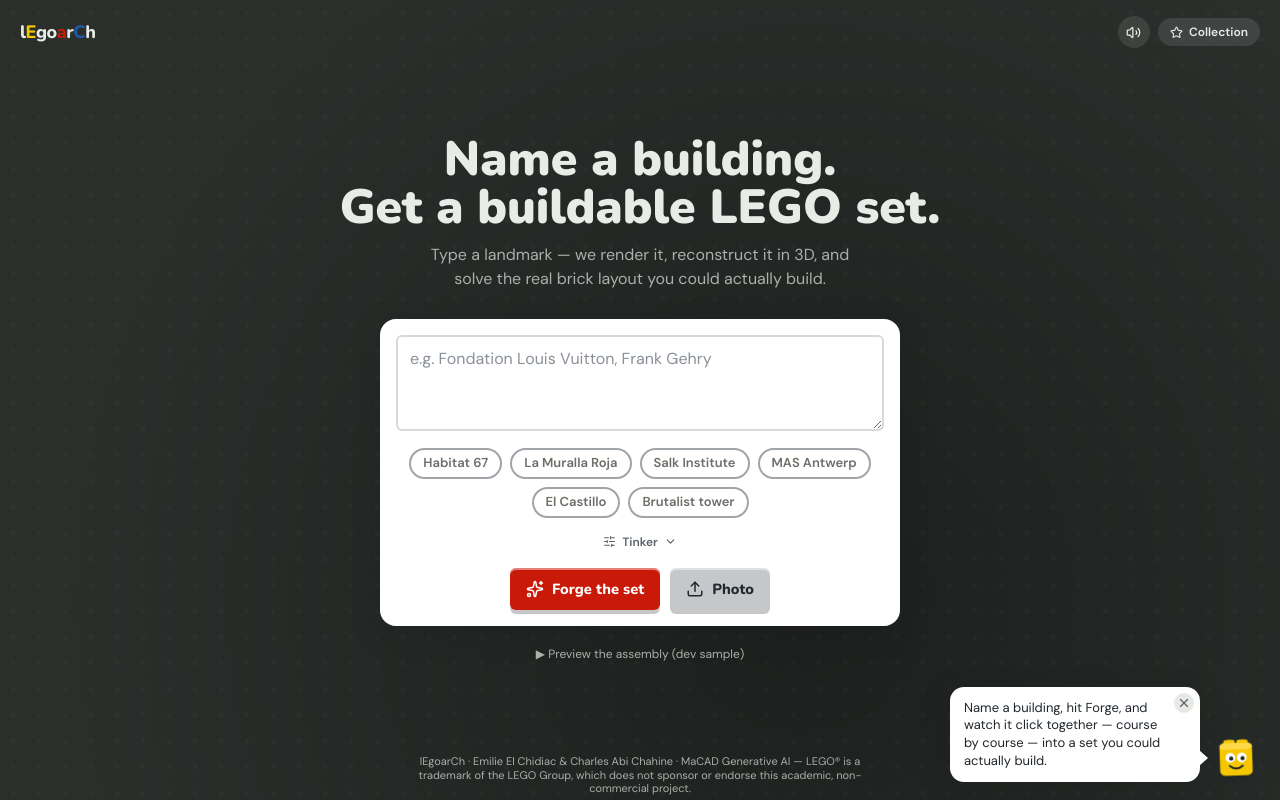
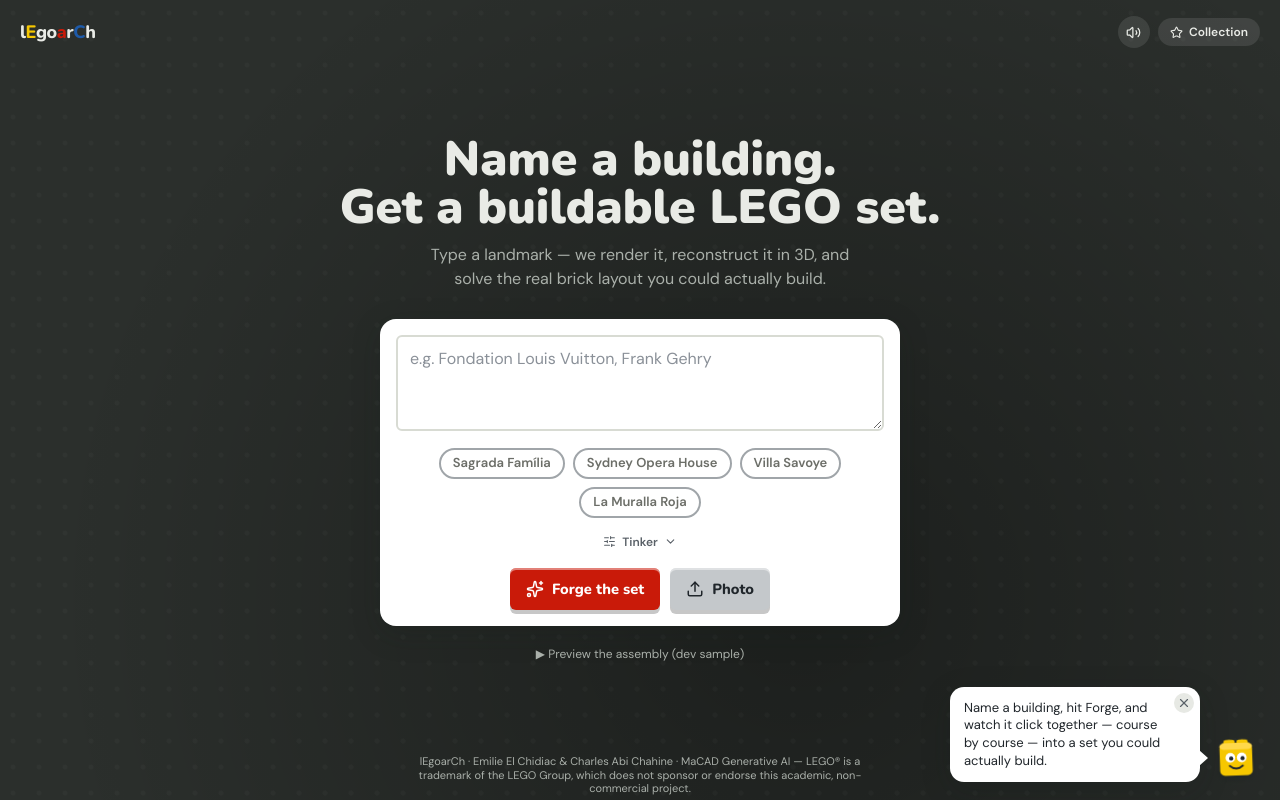
Before and after one commit to hi-em/genai-legoarch, a React (Vite) app in the folder frontend/: page / in a window 1280 px wide. Built offline with nearby package versions, Linux system fonts and the light colour scheme.

Commit message:
fix example prompts

```diff
--- a/frontend/src/hero/examples.js
+++ b/frontend/src/hero/examples.js
@@ -1,74 +1,71 @@
-// Example chips — full rich prompts following the house structure:
-//   {subject}, LEGO Architecture set, {massing/form}, {brick materials + named
-//   colours}, {surface pattern}, {base description}, {structural detail}, {studio tail}
-// Using the full prompt (rather than just a name) gives FLUX maximum input even
-// with no Claude key. The backend prepends the `legoarch` LoRA trigger.
-//
-// Curated for the PIPELINE, not just the render: prismatic / stacked /
-// terraced massing survives TRELLIS reconstruction and ~32-stud voxelization;
-// curved or translucent icons (Fondation Louis Vuitton, Daxing) render
-// gorgeously but shred downstream — they live on in docs/benchmarks.md as
-// documented stress cases instead.
+// The four example chips — research-grounded prompts (docs sources: LEGO 21065
+// press/product pages, sydneyoperahouse.com spherical-solution archive, Arup
+// 1973 engineering paper, villa-savoye.fr monument site; see the deep-research
+// session 2026-06-12). Each follows the 8-slot grammar the benchmark validated:
+//   [identity] [LEGO Architecture set] [massing, FUSED verbs + counts]
+//   [smooth X+Y plastic bricks] [signature pattern] [base volume]
+//   [named LEGO palette WITH placement] [studio tail]
+// Massing language keeps volumes fused and grounded (matching LEGO's own
+// design choices in 21065/21012/21014) so the TRELLIS mesh voxelizes into a
+// single connected build. Habitat 67 remains the internal enhancement
+// reference in backend/app/prompt_enhance.py — it is not a chip.
 const TAIL =
   "standalone model on dark display base, white background, elevated 3/4 angle, " +
   "product photography, studio lighting, official LEGO set photography";
 
 export const EXAMPLES = [
   {
-    label: "Habitat 67",
+    // LEGO's own 21065 (12,060 pcs, the largest set ever) is the fun benchmark:
+    // completed basilica, all 18 towers, deliberately unified tan stone.
+    label: "Sagrada Família",
     prompt:
-      "Habitat 67 Montreal Moshe Safdie, LEGO Architecture set, stacked offset " +
-      "concrete cube modules forming a terraced pyramidal hill, smooth light bluish " +
-      "grey and tan plastic bricks, repeating modular box pattern with recessed " +
-      "terrace openings, cantilevered cubic clusters over a solid podium, light " +
-      "bluish grey volumes, tan terrace insets, dark grey shadow gaps, " + TAIL,
+      "Sagrada Família Barcelona Antoni Gaudí, LEGO Architecture set, " +
+      "longitudinal basilica with eighteen clustered tapering openwork towers " +
+      "fused into the nave body, four-tower clusters over three sculpted " +
+      "facades and a taller central tower group, smooth tan and dark tan " +
+      "plastic bricks, intricate carved-stone filigree texture with deep " +
+      "portal recesses, stepped apse and solid podium base, tan stone " +
+      "throughout, dark tan shadow details, translucent crystal pinnacle " +
+      "tips, stained-glass color accents, " + TAIL,
   },
   {
+    // The organic-form showcase. Shells are segments of ONE 75.2 m sphere in
+    // mirrored pairs — never "sails" — and two-tone white/cream chevron tile.
+    label: "Sydney Opera House",
+    prompt:
+      "Sydney Opera House Jørn Utzon, LEGO Architecture set, mirrored pairs " +
+      "of spherical-segment shell roofs rising in three fused groups from a " +
+      "massive solid podium, each shell a curved triangular section of one " +
+      "common sphere, smooth white and tan plastic bricks, subtle two-tone " +
+      "chevron tile pattern across the shells, broad terraced podium with " +
+      "monumental steps, glossy white shells, matte cream chevron bands, " +
+      "warm tan podium, dark glazing beneath the shells, " + TAIL,
+  },
+  {
+    // "A box in the air" (villa-savoye.fr): white prism over a recessed
+    // English-green ground floor — the legolizer's easiest A+.
+    label: "Villa Savoye",
+    prompt:
+      "Villa Savoye Poissy Le Corbusier, LEGO Architecture set, crisp white " +
+      "rectangular prism floating above a recessed dark green ground floor " +
+      "with slender white pilotis, continuous horizontal ribbon windows " +
+      "wrapping all four elevations, curved white rooftop solarium " +
+      "windbreak, smooth white and sand green plastic bricks, clean " +
+      "modernist planes with precise window-strip reveals, white box volume, " +
+      "sand green recessed base, trans-clear ribbon glazing, light bluish " +
+      "grey terrace details, " + TAIL,
+  },
+  {
+    // The color story — interlocking prismatic massing, proven live in-app.
     label: "La Muralla Roja",
     prompt:
-      "La Muralla Roja Calpe Ricardo Bofill, LEGO Architecture set, interlocking " +
-      "geometric courtyard fortress of stacked stair towers and crossing walls, " +
-      "smooth dark red and coral plastic bricks, repeating vertical slot openings " +
-      "and rooftop terraces with external stairs, monolithic interlocked massing on " +
-      "a solid plinth, dark red walls, coral pink courtyards, medium lavender and " +
-      "sand blue accents, " + TAIL,
-  },
-  {
-    label: "Salk Institute",
-    prompt:
-      "Salk Institute La Jolla Louis Kahn, LEGO Architecture set, twin mirrored " +
-      "terraced concrete laboratory blocks flanking a central travertine plaza " +
-      "channel, smooth tan and light bluish grey plastic bricks, rhythmic angled " +
-      "study towers with deep window recesses, long symmetric low massing on a " +
-      "solid plinth, tan plaza spine, light bluish grey concrete volumes, dark grey " +
-      "shadow slots, " + TAIL,
-  },
-  {
-    label: "MAS Antwerp",
-    prompt:
-      "MAS Museum Antwerp Neutelings Riedijk, LEGO Architecture set, ten stacked " +
-      "sandstone box volumes spiraling upward into a single bold tower, smooth dark " +
-      "red and reddish brown plastic bricks, alternating rotated storey blocks with " +
-      "tall corner window slots, massive monolithic stacked massing on a solid " +
-      "plinth, dark red stone volumes, reddish brown bands, light bluish grey " +
-      "plinth, " + TAIL,
-  },
-  {
-    label: "El Castillo",
-    prompt:
-      "El Castillo pyramid Chichen Itza, LEGO Architecture set, nine-tiered stepped " +
-      "stone pyramid with grand axial staircases on all four sides and a crowning " +
-      "temple block, smooth tan and dark tan plastic bricks, crisp receding terrace " +
-      "tiers with bold stair ramps, perfectly symmetric monolithic massing, tan " +
-      "stone tiers, dark tan shadow lines, light bluish grey temple crown, " + TAIL,
-  },
-  {
-    label: "Brutalist tower",
-    prompt:
-      "Brutalist concrete tower with stepped setbacks, LEGO Architecture set, " +
-      "monolithic stacked rectilinear massing rising in receding tiers, smooth dark " +
-      "bluish grey and light grey plastic bricks, board-formed concrete texture " +
-      "with deep window recesses, cantilevered terrace slabs, heavy podium base, " +
-      "exposed structural grid, " + TAIL,
+      "La Muralla Roja Calpe Ricardo Bofill, LEGO Architecture set, " +
+      "interlocking Greek-cross towers forming a stepped casbah-like " +
+      "fortress around inner courtyards, rooftop terraces with external " +
+      "staircases descending between volumes, smooth dark red and coral " +
+      "plastic bricks, repeating vertical slot openings and crisp parapet " +
+      "edges, monolithic interlocked massing on a solid plinth, dark red " +
+      "outer walls, coral pink courtyards, medium lavender and sand blue " +
+      "stairwells, " + TAIL,
   },
 ];
```
